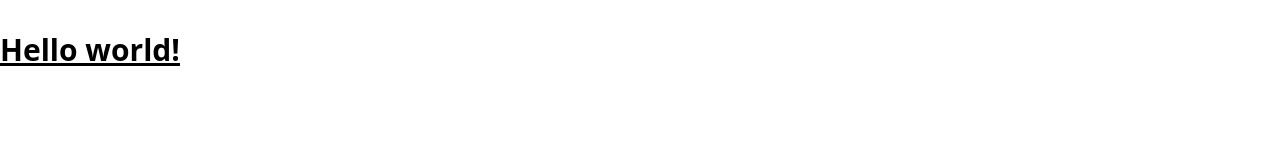
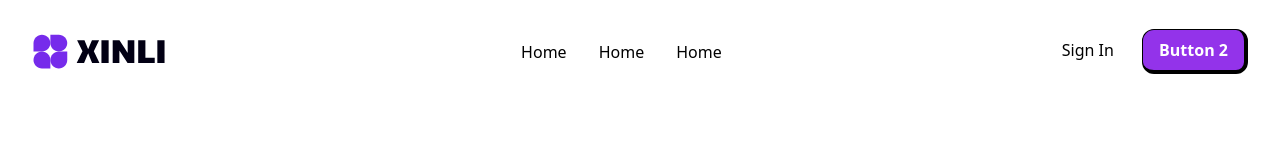
Before and after one commit to maulc24/xinli-repo, a website: page src/index.html in a window 1280 px wide. Drawn offline with Linux system fonts and the light colour scheme.

Commit message:
buat navbar

```diff
--- a/src/index.html
+++ b/src/index.html
@@ -6,8 +6,17 @@
   <link href="./output.css" rel="stylesheet">
 </head>
 <body>
-  <h1 class="text-3xl pt-8 font-bold underline">
-    Hello world!
-  </h1>
+  <nav class="px-8 py-6 flex justify-between items-center">
+    <img src="img/logo.svg" alt="">
+    <div class="flex flex-wrap gap-8">
+      <a href="">Home</a>
+      <a href="">Home</a>
+      <a href="">Home</a>
+    </div>
+    <div>
+      <button class="mr-6">Sign In</button>
+      <button class="bg-purple-600 border-t-1 border-r-4 border-b-4 border-l-1 border-black text-white font-semibold rounded-xl px-4 py-2">Button 2</button>
+    </div>
+  </nav>
 </body>
 </html>
--- a/tailwind.config.js
+++ b/tailwind.config.js
@@ -2,7 +2,12 @@
 module.exports = {
   content: ["./src/**/*.{html,js}"],
   theme: {
-    extend: {},
+    extend: {
+      borderWidth: {
+        '1': '1px',
+        '4': '4px',
+      },
+    },
   },
   plugins: [],
 }
```
Also changed, not shown: src/img/logo.svg (added), src/output.css.
